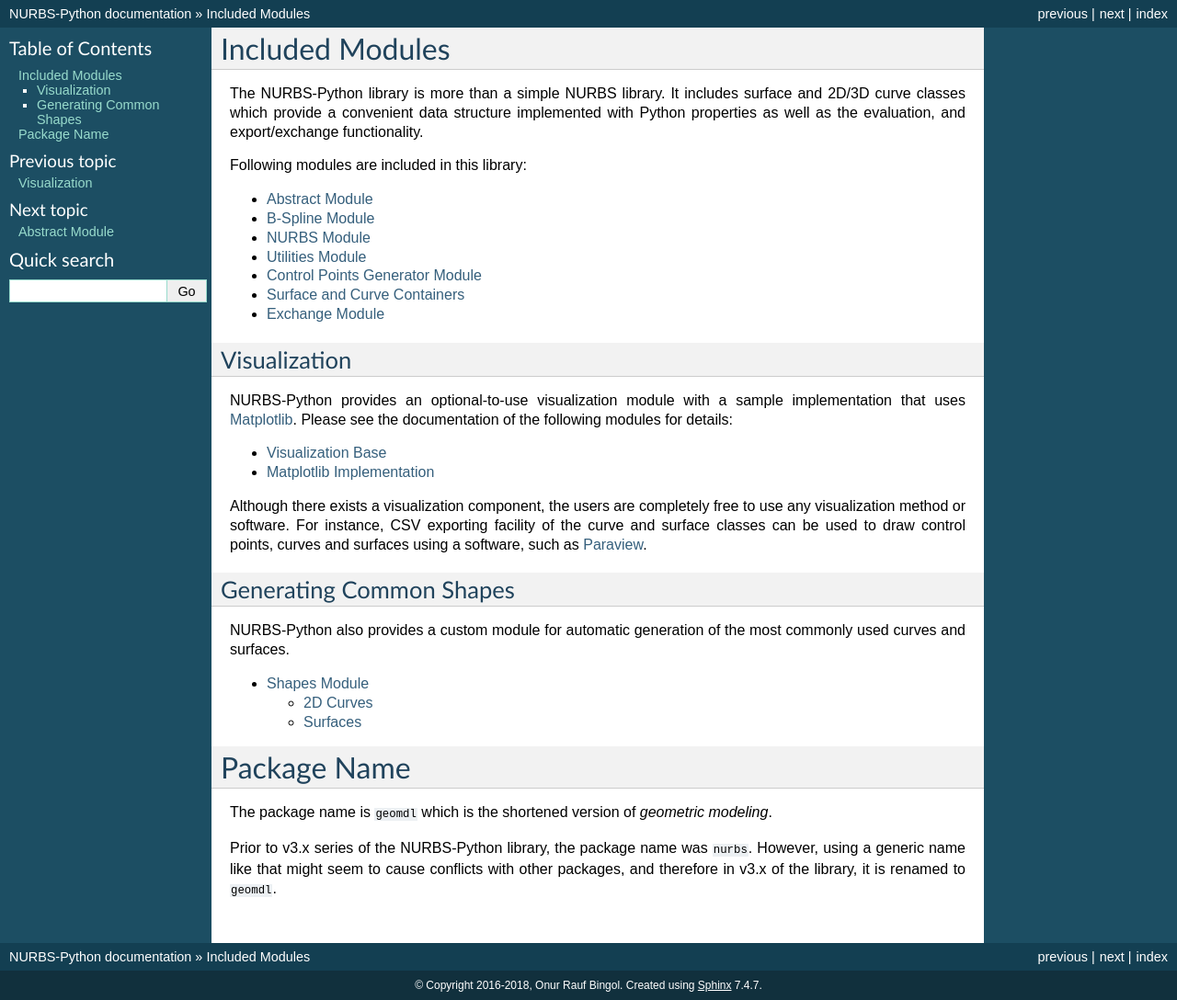
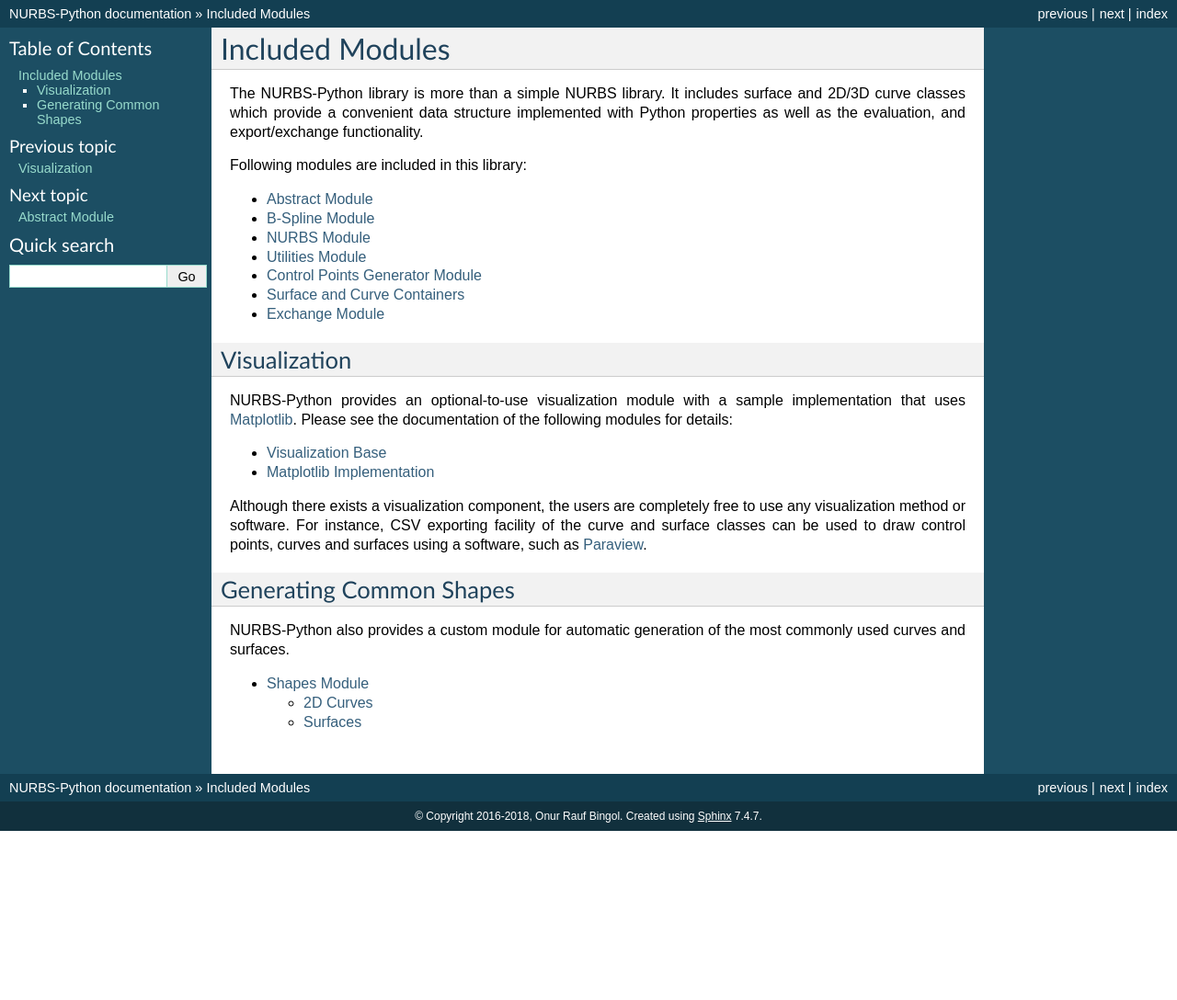
Before and after one commit to orbingol/NURBS-Python, a Sphinx documentation site: the page built from docs/modules.rst, in a window 1280 px wide. Shown: the whole page at 92% size. Built offline with Sphinx 7.4.7, drawn with Linux system fonts in a browser that asks for light colours; formulas are drawn with MathJax 3; after the commit the page ends 904 px from its top, so only the background shows below that.

Commit message:
Documentation reorganization

```diff
--- a/docs/index.rst
+++ b/docs/index.rst
@@ -33,6 +33,7 @@
     :caption: Using the Library
 
     install
+    package_name
     examples
     file_formats
     visualization
--- a/docs/modules.rst
+++ b/docs/modules.rst
@@ -44,14 +44,4 @@
 
     module_shapes
 
-Package Name
-^^^^^^^^^^^^
-
-The package name is :code:`geomdl` which is the shortened version of *geometric modeling*.
-
-Prior to v3.x series of the NURBS-Python library, the package name was :code:`nurbs`. However, using a generic name like
-that might seem to cause conflicts with other packages, and therefore in v3.x of the library, it is renamed to
-:code:`geomdl`.
-
-
 .. _Paraview: https://www.paraview.org/
```
Also changed, not shown: docs/package_name.rst (added, +7 -0 lines).
